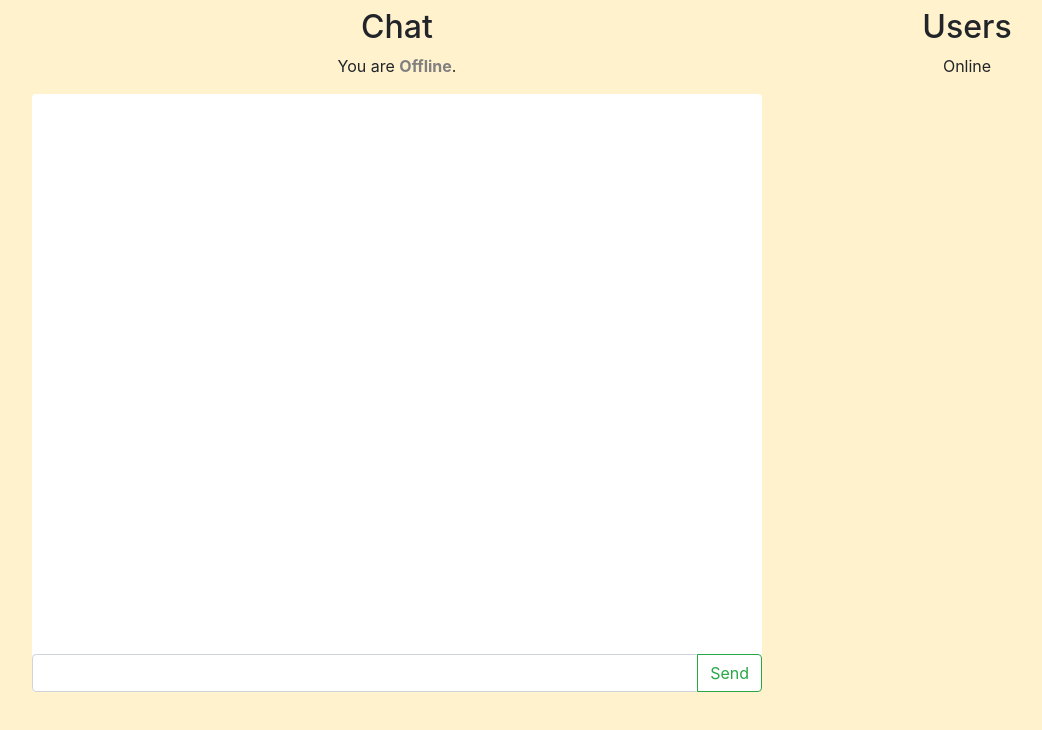
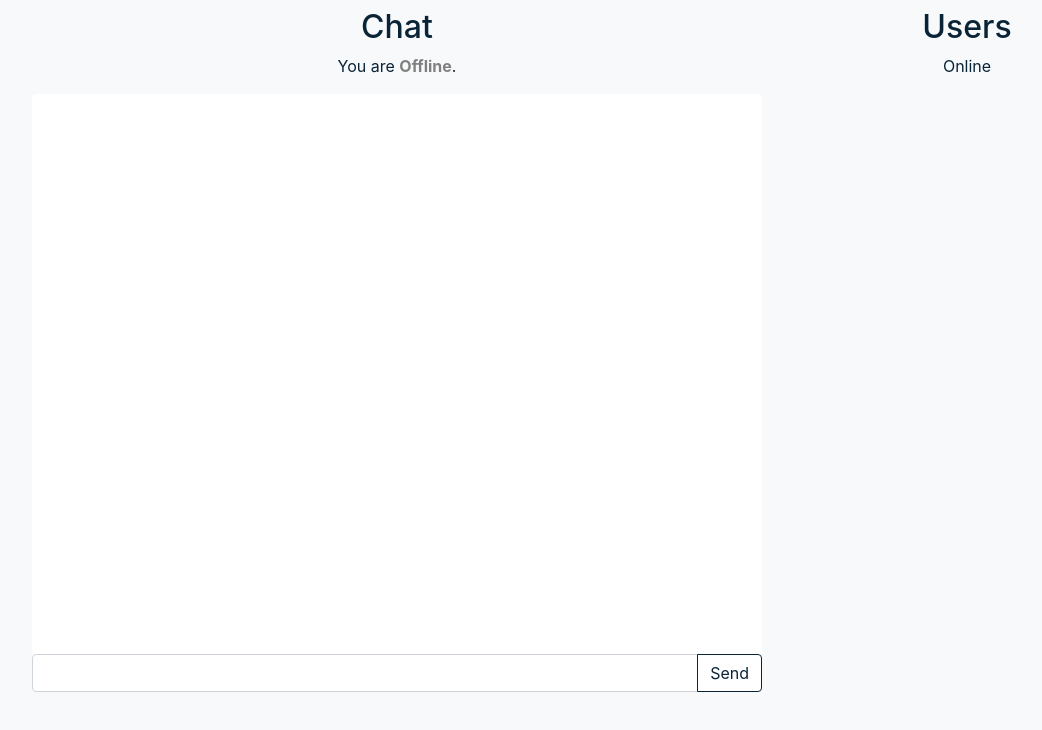
Before and after one commit to Brian-Pho/SENG513_Chat-App, a React (Create React App) app in the folder client/: page / in a window 1280 px wide. Shown: the top 730 px of the page, without its empty margins (53-1095 px from the left). Built offline with nearby package versions, Linux system fonts and the light colour scheme; no server answers.

Commit message:
Update colors to match Neuralink website

```diff
--- a/client/src/components/App/App.css
+++ b/client/src/components/App/App.css
@@ -5,5 +5,5 @@
  */
 .App {
   height: 100vh;
-  background-color: #fff2cc;
+  background-color: #f8f9fb;
 }
--- a/client/src/components/Chat/ChatInput.css
+++ b/client/src/components/Chat/ChatInput.css
@@ -6,3 +6,13 @@
 .ChatInput {
   background-color: white;
 }
+
+.btn-outline-success {
+  color: #0a2437;
+  border-color: #0a2437;
+}
+
+.btn-outline-success:hover {
+  background-color: #0a2437;
+  border-color: #0a2437;
+}
--- a/client/src/index.css
+++ b/client/src/index.css
@@ -10,6 +10,7 @@ body {
     sans-serif;
   -webkit-font-smoothing: antialiased;
   -moz-osx-font-smoothing: grayscale;
+  color: #0a2437;
 }
 
 code {
```
